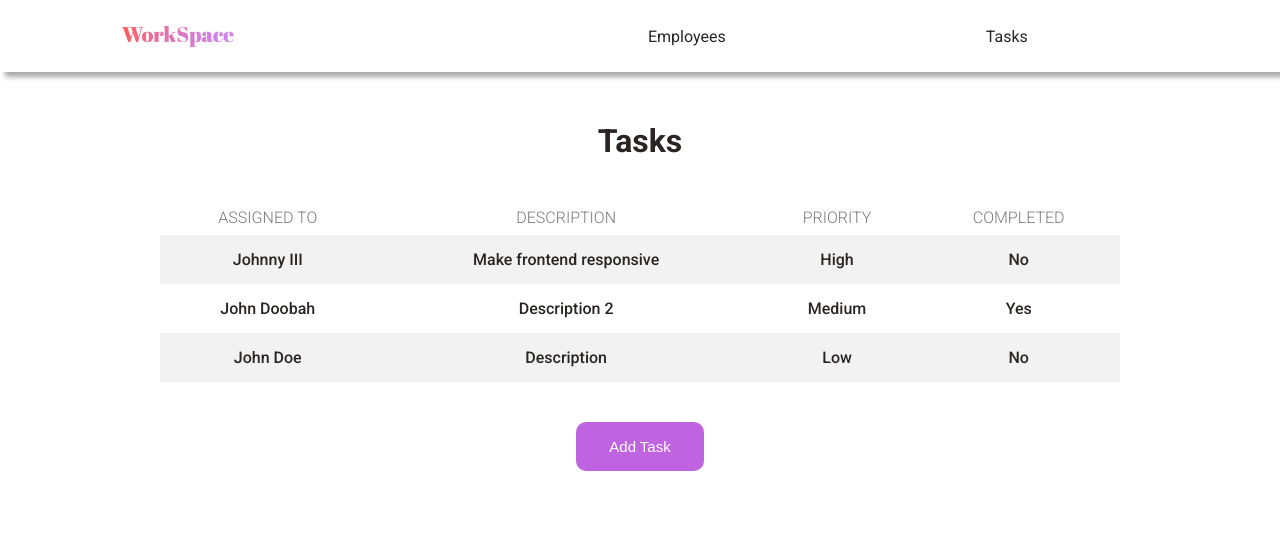
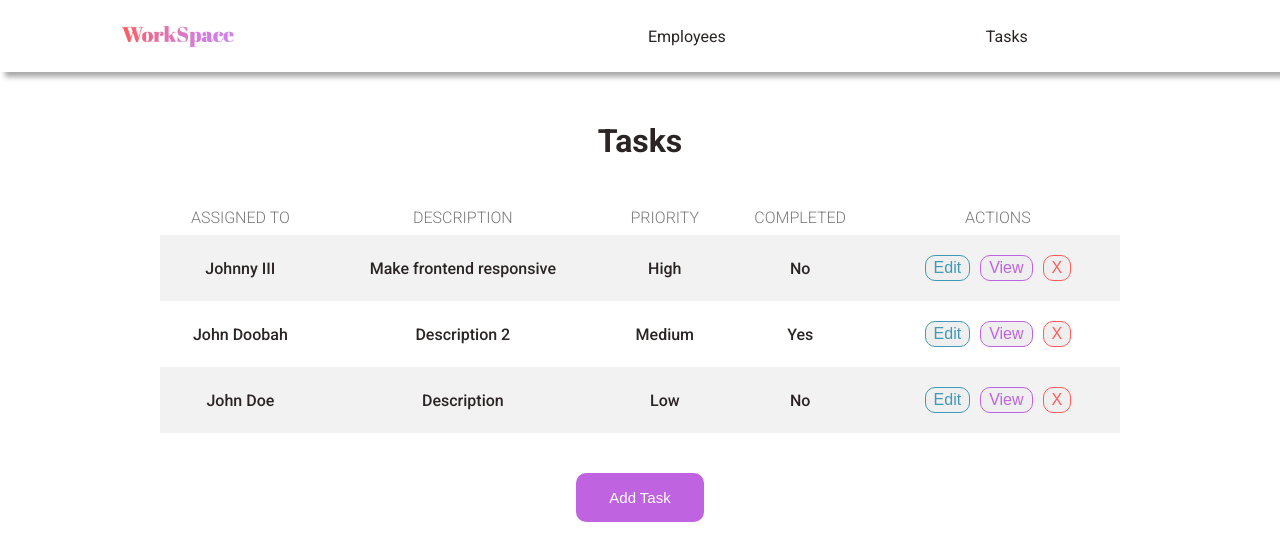
Before and after one commit to DimitriGol/Web-Dev-Final-Project, a React (Create React App) app in the folder workspace-frontend/: page /tasks in a window 1280 px wide. Shown: the top 560 px of the page. Built offline with nearby package versions, Linux system fonts and the light colour scheme.

Commit message:
Add actions to tasks table

```diff
--- a/workspace-frontend/src/Components/Tasks.js
+++ b/workspace-frontend/src/Components/Tasks.js
@@ -14,6 +14,7 @@ function Tasks() {
                     <th>DESCRIPTION</th>
                     <th>PRIORITY</th>
                     <th>COMPLETED</th>
+                    <th>ACTIONS</th>
                 </thead>
 
                 <tbody>
@@ -22,18 +23,33 @@ function Tasks() {
                         <td>Make frontend responsive</td>
                         <td>High</td>
                         <td>No</td>
+                        <td>
+                            <button className='edit-employee-btn'> Edit </button>
+                            <button className='view-employee-btn'> View </button>
+                            <button className='delete-employee-btn'> X </button>
+                        </td>
                     </tr>
                     <tr>
                         <td>John Doobah</td>
                         <td>Description 2</td>
                         <td>Medium</td>
                         <td>Yes</td>
+                        <td>
+                            <button className='edit-employee-btn'> Edit </button>
+                            <button className='view-employee-btn'> View </button>
+                            <button className='delete-employee-btn'> X </button>
+                        </td>
                     </tr>
                     <tr>
                         <td>John Doe</td>
                         <td>Description</td>
                         <td>Low</td>
                         <td>No</td>
+                        <td>
+                            <button className='edit-employee-btn'> Edit </button>
+                            <button className='view-employee-btn'> View </button>
+                            <button className='delete-employee-btn'> X </button>
+                        </td>
                     </tr>
                 </tbody>
 
```
